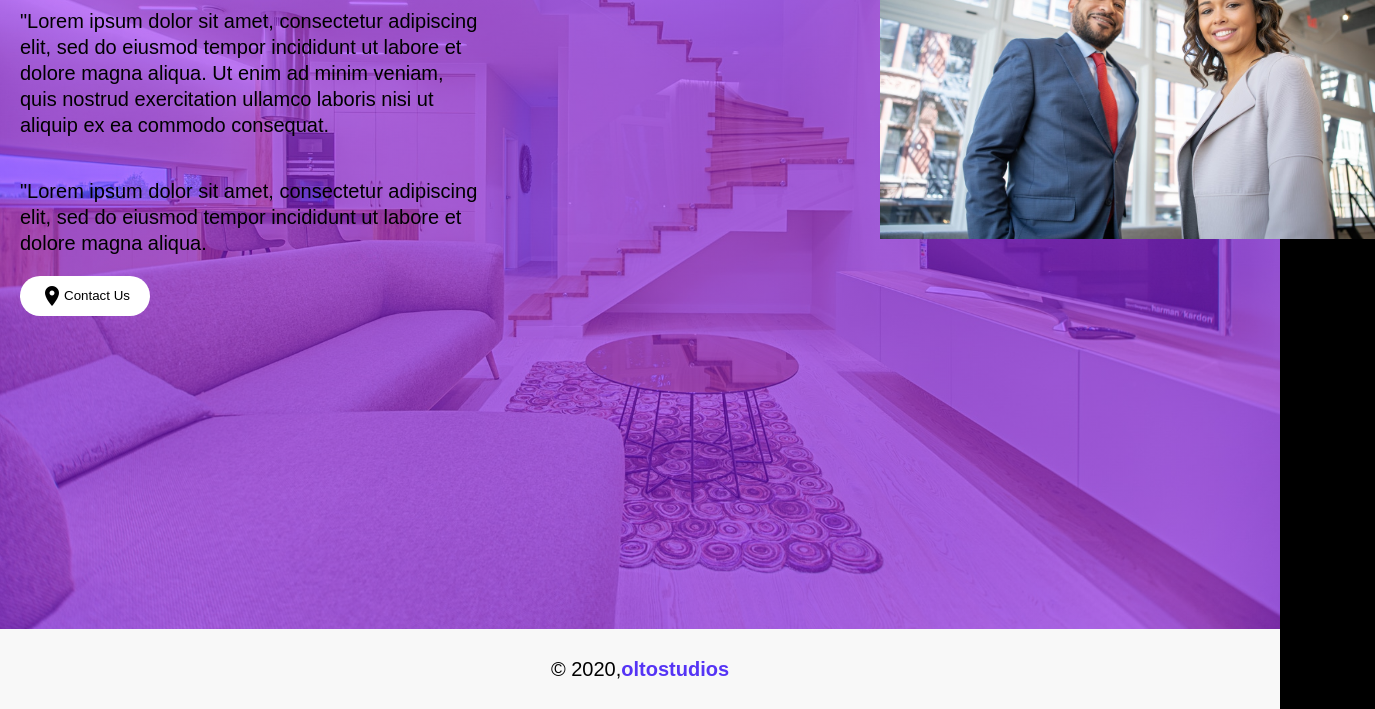
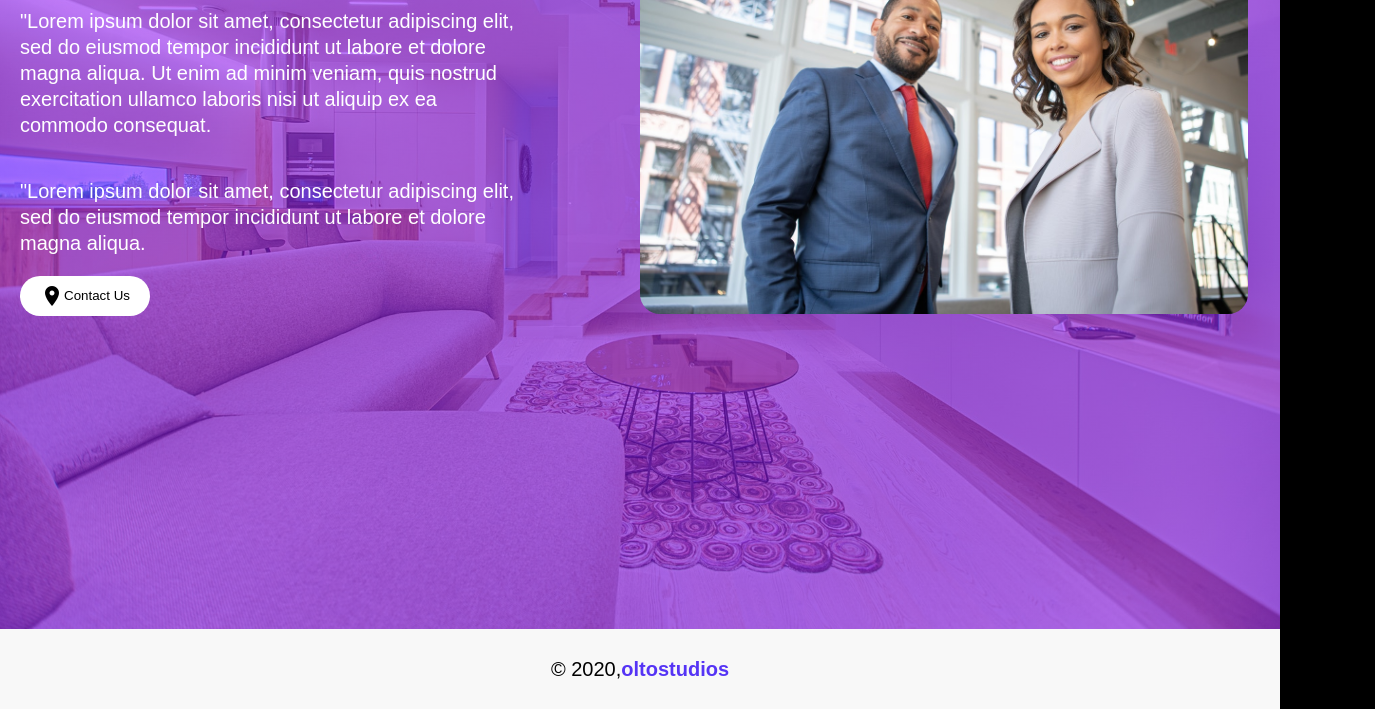
Before and after one commit to tosebikan/axtella, a Gatsby site: page /about in a window 1280 px wide. Shown: the part 211-920 px from the top of the page, 1375 px wide, since content can reach past the window. Built offline with nearby package versions, Linux system fonts and the light colour scheme; Gatsby itself is replaced by a stand-in of ours.

Commit message:
about page update

```diff
--- a/src/pages/About.css
+++ b/src/pages/About.css
@@ -1,23 +1,24 @@
 .About-Hero{
   display: flex;
   flex-direction: row;
+  justify-content: space-between;
   padding: 120px 20px 20px;
-
+  color: #fff;
 }
 
 .About1{
   display: flex;
   flex-direction: column;
   flex: 1 1;
-  max-width: 460px;
 }
 
 .About1 h1{
   margin-bottom: 0;
 }
 
-.About p{
+.About1 p{
   text-align: left;
+max-width: 80%;
 }
 
 .About-Button button{
@@ -33,6 +34,10 @@
 .About-Image{
   display: flex;
   flex: 1 1;
-  max-width: 380px;
-  max-height: 330px;;
 }
+
+.About-Image img{
+  max-width: 100%;
+  max-height: 405px;
+  border-radius: 20px;
+}
--- a/src/pages/about.js
+++ b/src/pages/about.js
@@ -6,7 +6,6 @@ import './About.css';
 const About = () => (
   <Layout>
   <div className="About-Hero">
-
   <div className="About1">
   <h1>About Us</h1>
   <p>"Lorem ipsum dolor sit amet, consectetur adipiscing elit, sed do eiusmod tempor incididunt ut labore et dolore magna aliqua. Ut enim ad minim veniam, quis nostrud exercitation ullamco laboris nisi ut aliquip ex ea commodo consequat.
@@ -23,7 +22,7 @@ const About = () => (
   </div>
 
   <div className="About-Image">
-  <img src={require('../images/about.jpg')}alt="aboutus"/>
+  <img src={require('../images/about.jpg')} alt="aboutus"/>
   </div>
 
   </div>
```
